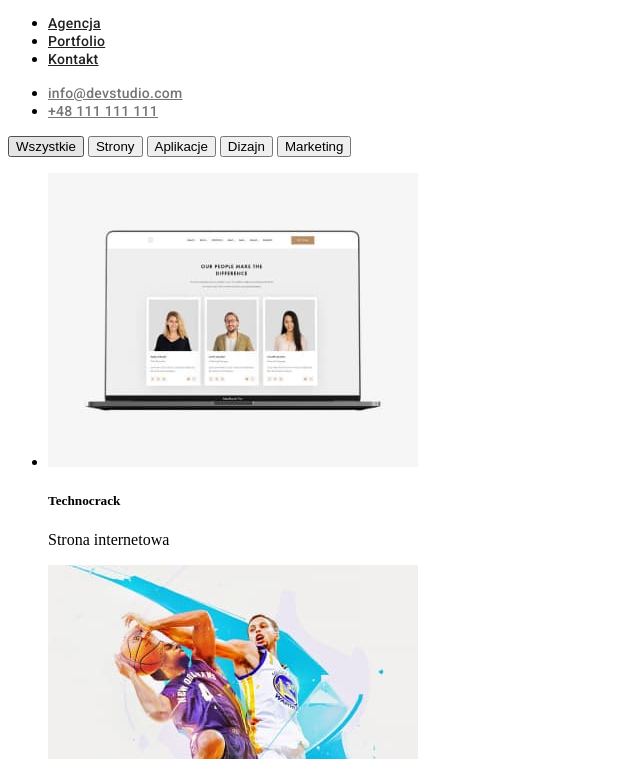
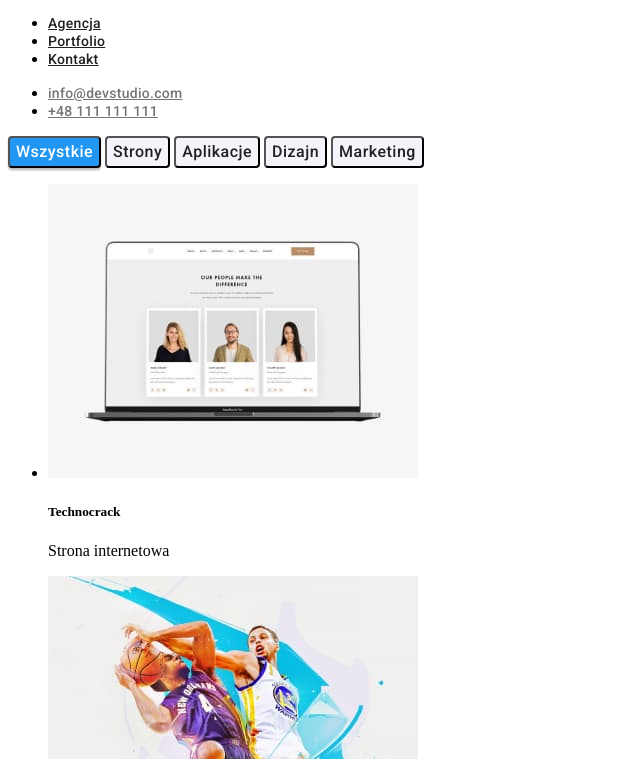
Before and after one commit to Amadimm/goit-markup-hw-02, a plain HTML site: page portfolio.html in a window 1280 px wide. In both pictures the pointer is over the button "Wszystkie". Shown: the part 41-800 px from the top of the page, without its empty margins (0-640 px from the left). Drawn offline with Linux system fonts and the light colour scheme.

Commit message:
Update styles.css

```diff
--- a/CSS/styles.css
+++ b/CSS/styles.css
@@ -89,6 +89,8 @@ font-family: 'Roboto';
 
     color: #FFFFFF;
 
+    cursor: pointer;
+
     background-color:  #2196F3;;
 box-shadow: 0px 4px 4px rgba(0, 0, 0, 0.15);
     border-radius: 4px;
@@ -159,6 +161,50 @@ box-shadow: 0px 4px 4px rgba(0, 0, 0, 0.15);
         color: #757575;
 }
 
+.btn {
+    font-family: 'Roboto';
+        font-style: normal;
+        font-weight: 500;
+        font-size: 16px;
+        line-height: 1.625;
+        /* identical to box height, or 162% */
+
+        text-align: center;
+        letter-spacing: 0.03em;
+
+        color: #212121;
+
+        background: #F5F4FA;
+            border-radius: 4px;
+}
+
+.btn:hover,
+.btn:focus {
+    font-family: 'Roboto';
+        font-style: normal;
+        font-weight: 500;
+        font-size: 16px;
+        line-height: 1.625;
+        /* identical to box height, or 162% */
+
+        text-align: center;
+        letter-spacing: 0.03em;
+
+        color: #FFFFFF;
+
+        background: #2196F3;
+            /* shadow-middle */
+
+            box-shadow: 0px 3px 1px rgba(0, 0, 0, 0.1), 0px 1px 2px rgba(0, 0, 0, 0.08), 0px 2px 2px rgba(0, 0, 0, 0.12);
+            border-radius: 4px;
+}
+
+
+
+
+
+
+
 /* =======END MAIN====== */
 
 /* =======FOOTER====== */
```
